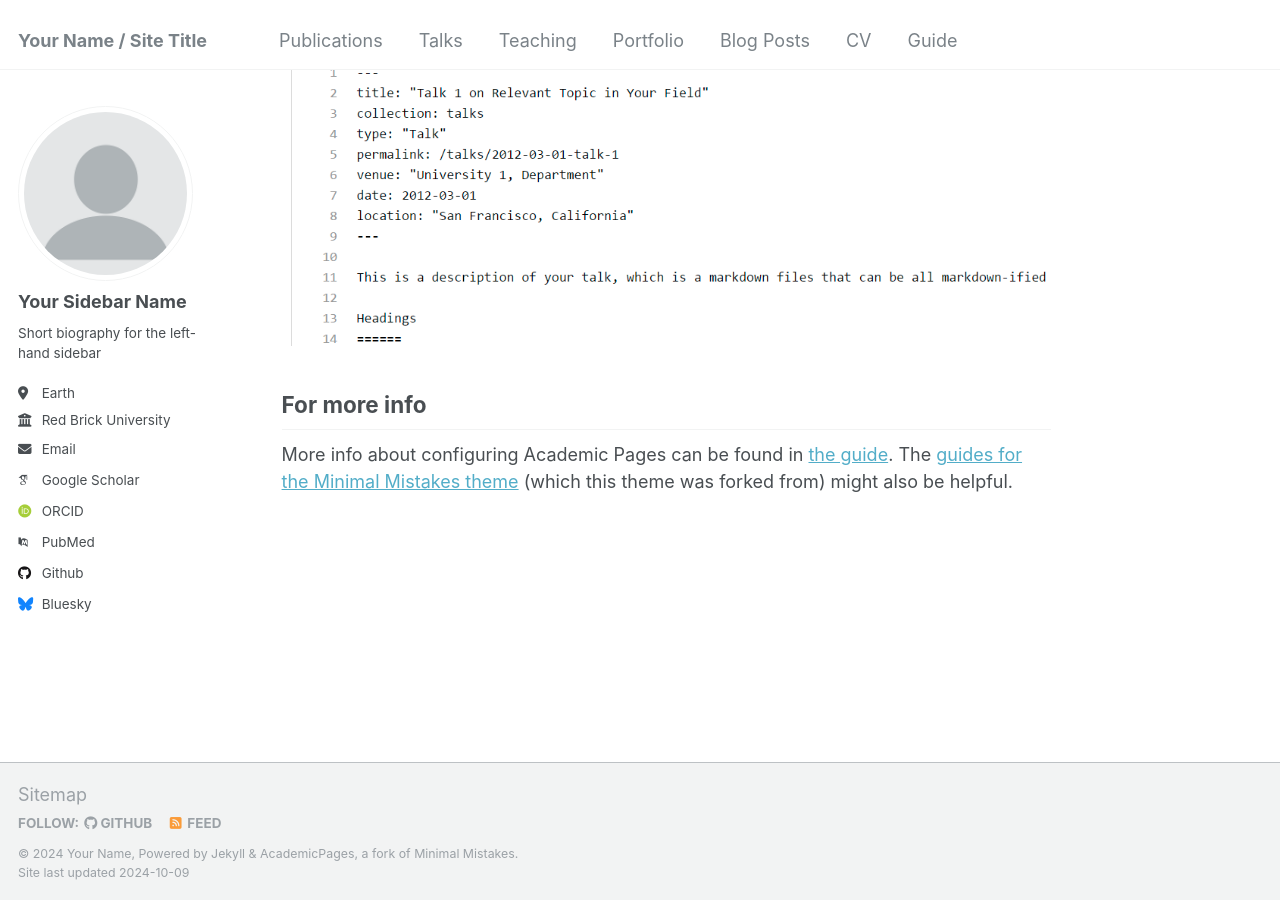
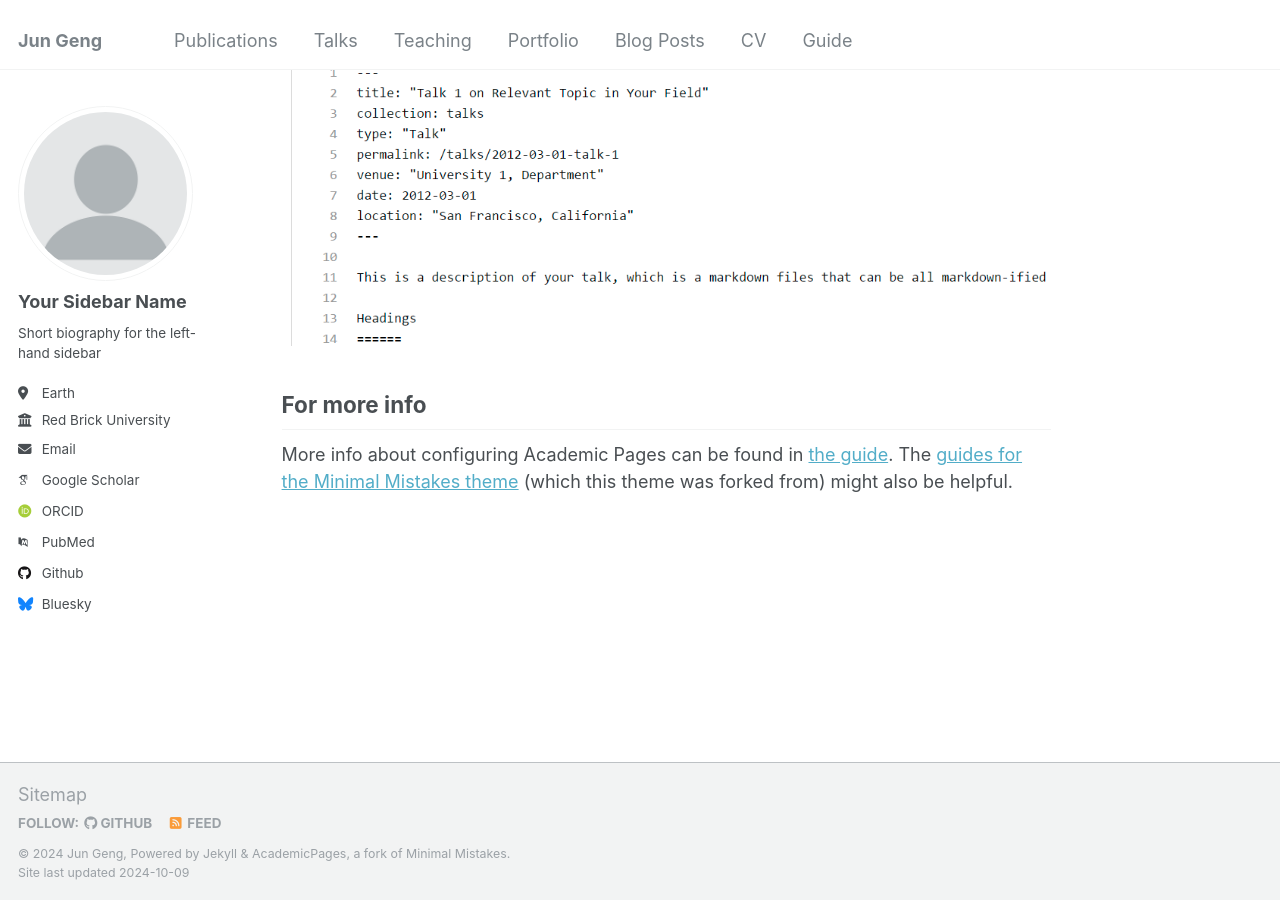
Before and after one commit to JunBlairGeng/jungeng.github.io, a Jekyll site: the page built from _pages/about.md, in a window 1280 px wide and 900 px high, scrolled down 2643 px. Built offline with Jekyll 4.4.1, drawn with Linux system fonts in a browser that asks for light colours; some web fonts are replaced.

Commit message:
Update _config.yml

```diff
--- a/_config.yml
+++ b/_config.yml
@@ -8,13 +8,13 @@
 
 # Basic Site Settings
 locale                   : "en-US"
-title                    : "Your Name / Site Title"
+title                    : "Jun Geng"
 title_separator          : "-"
-name                     : &name "Your Name"
-description              : &description "personal description"
-url                      : https://academicpages.github.io # the base hostname & protocol for your site e.g. "https://mmistakes.github.io"
+name                     : &name "Jun Geng"
+description              : &description "personal discription"
+url                      : https://jungeng.github.io # the base hostname & protocol for your site e.g. "https://mmistakes.github.io"
 baseurl                  : "" # the subpath of your site, e.g. "/blog"
-repository               : "academicpages/academicpages.github.io"
+repository               : "JunBlairGeng/jungeng.github.io"
 
 # Site Author - The following control what appear as part of the author content on the side bar.
 #               If a field is blank the icon and link will not appear, otherwise it will be shown.
```
